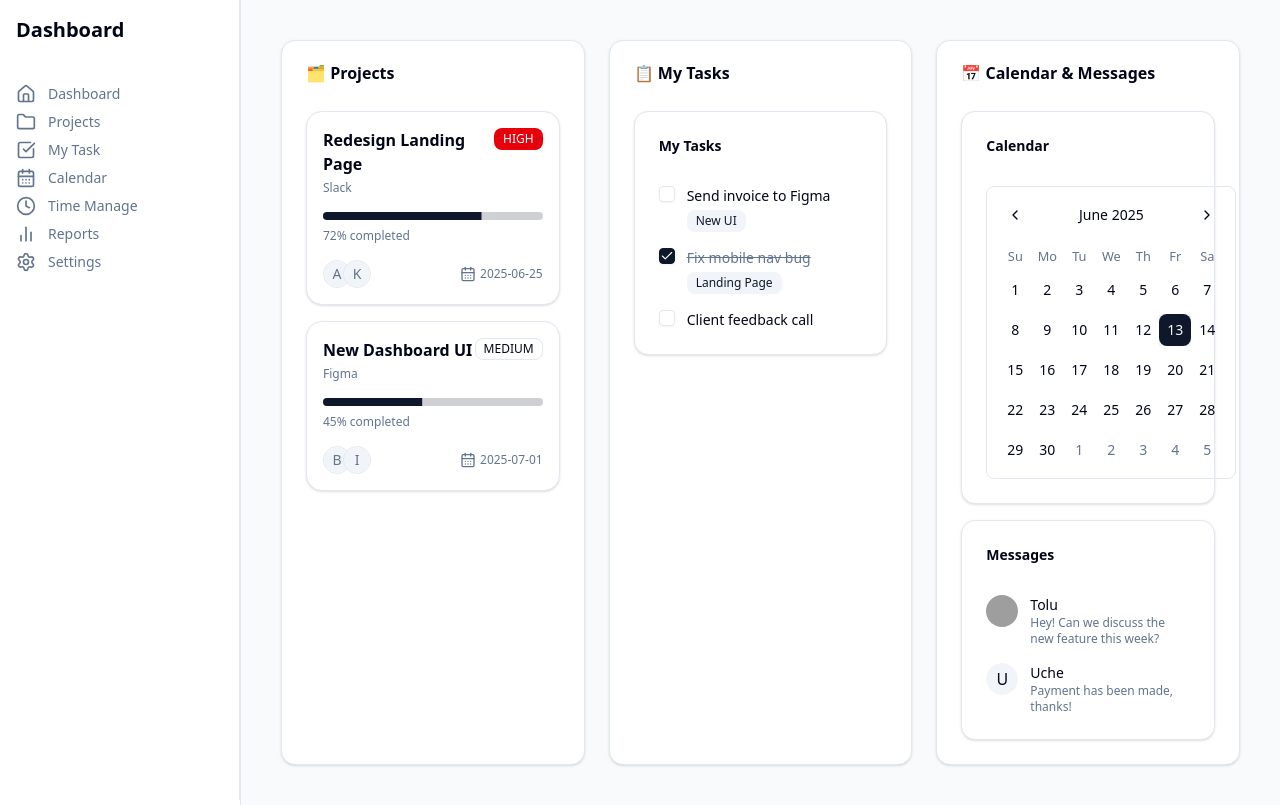
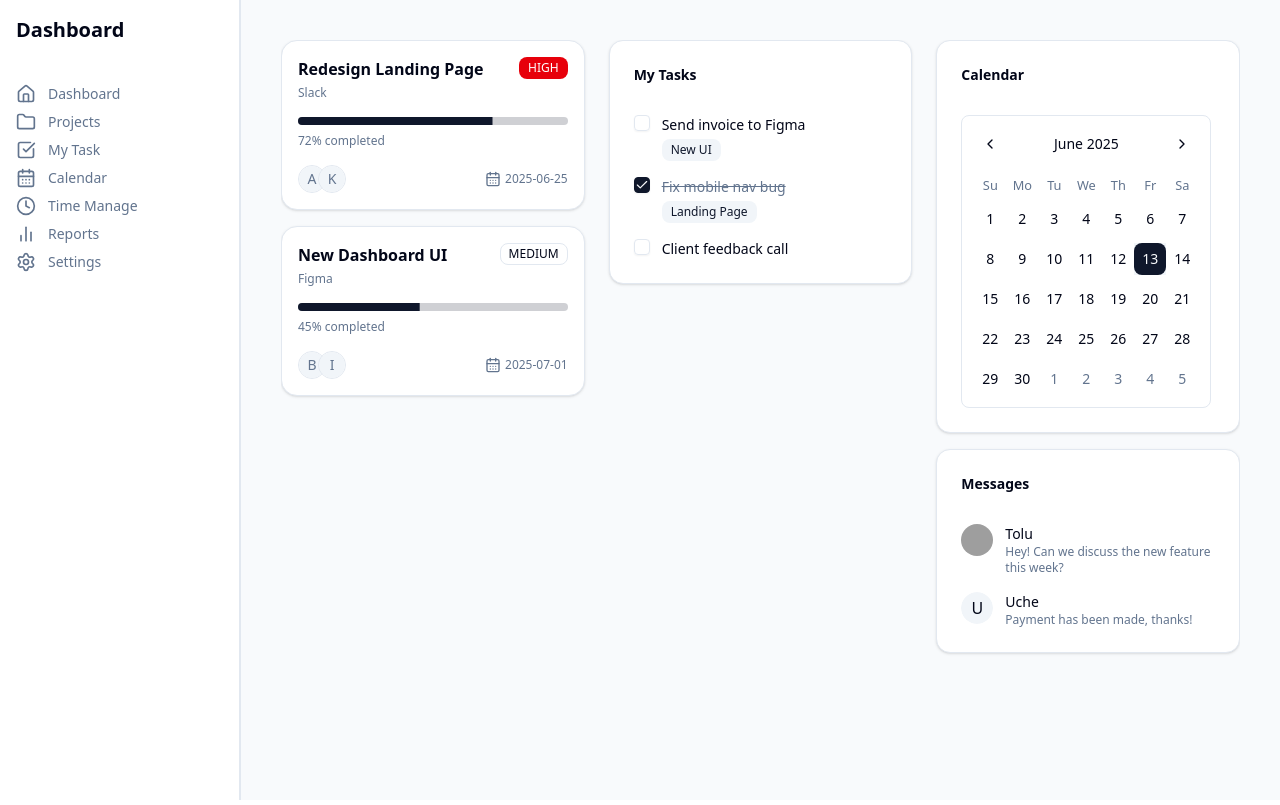
Before and after one commit to M-b-a-s/pm-dashboard, a Next.js app: page /dashboard in a window 1280 px wide. Built offline with nearby package versions, Linux system fonts and the light colour scheme; grey boxes are pictures that could not be loaded.

Commit message:
remove scrolling

```diff
--- a/src/app/dashboard/page.tsx
+++ b/src/app/dashboard/page.tsx
@@ -1,21 +1,13 @@
 import { ProjectCard } from "@/components/cards/project-card";
 import { TaskList } from "@/components/tasks/task-list";
-
-import { Card, CardContent, CardHeader, CardTitle } from "@/components/ui/card";
 import { CalendarWidget } from "@/components/widgets/calendar";
 import { MessagesWidget } from "@/components/widgets/messages";
 
 export default function DashboardPage() {
   return (
-    <div className="grid grid-cols-1 gap-6 lg:grid-cols-3">
-      <Card>
-        <CardHeader>
-          <CardTitle>
-            🗂️ Projects
-          </CardTitle>
-        </CardHeader>
-        <CardContent>
-          <div className="col-span-1 space-y-4">
+    <main className="w-full h-full min-h-screen overflow-hidden">
+      <div className="grid grid-cols-1 lg:grid-cols-3 gap-6 h-full w-full items-stretch">
+        <div className="col-span-1 space-y-4 h-full flex flex-col">
           <ProjectCard
             title="Redesign Landing Page"
             client="Slack"
@@ -33,27 +25,15 @@ export default function DashboardPage() {
             team={[{ name: "Bola", avatarUrl: "" }, { name: "Ife" }]}
           />
         </div>
-        </CardContent>
-      </Card>
-      <Card>
-        <CardHeader>
-          <CardTitle>📋 My Tasks</CardTitle>
-        </CardHeader>
-        <CardContent>
+        <div className="h-full flex flex-col">
           <TaskList />
-        </CardContent>
-      </Card>
-      <Card>
-        <CardHeader>
-          <CardTitle>📅 Calendar & Messages
-          </CardTitle>
-        </CardHeader>
-        <CardContent><div className="col-span-1 space-y-4">
+        </div>
+        <div className="col-span-1 space-y-4 h-full flex flex-col">
           <CalendarWidget />
           <MessagesWidget />
-            </div></CardContent>
-      </Card>
         </div>
+      </div>
+    </main>
   );
 }
 
--- a/src/components/layout/dashboard-shell.tsx
+++ b/src/components/layout/dashboard-shell.tsx
@@ -2,9 +2,9 @@ import { Sidebar } from "./sidebar"
 
 export function DashboardShell({ children }: { children: React.ReactNode }) {
   return (
-    <div className="flex min-h-screen bg-background">
+    <div className="flex w-screen h-screen overflow-hidden bg-background">
       <Sidebar />
-      <main className="flex-1 p-8 md:p-10 bg-muted/50 border-l border-border">
+      <main className="flex-1 p-8 md:p-10 bg-muted/50 border-l border-border h-full overflow-hidden">
         {children}
       </main>
     </div>
```
Lines whose indentation alone changed are shown as unchanged.
